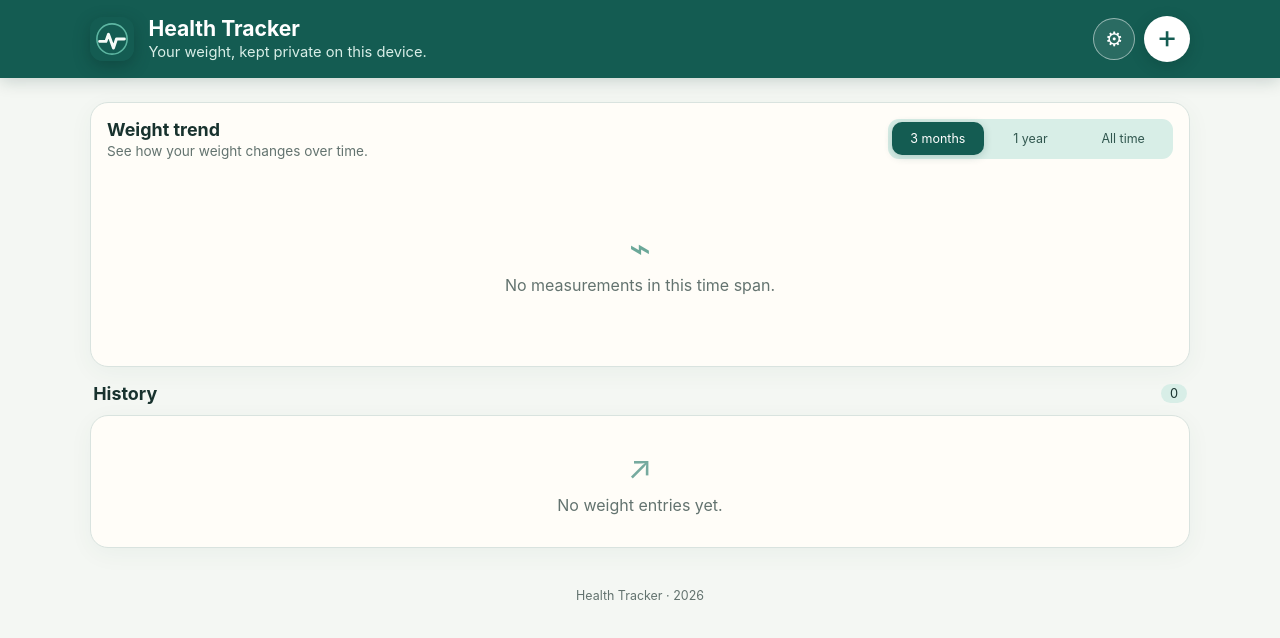
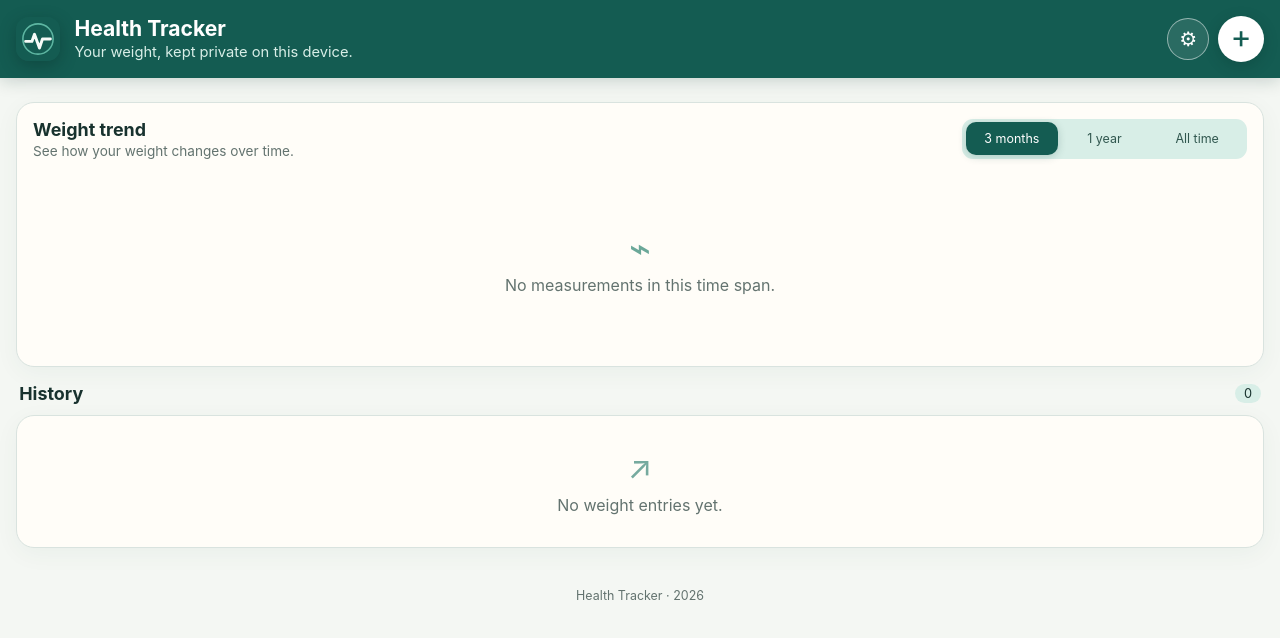
Before and after one commit to Scheronimus/HealthTracker, a React (Vite) app: page / in a window 1280 px wide. Shown: the top 638 px of the page. Built offline with nearby package versions, Linux system fonts and the light colour scheme.

Commit message:
Make chart fully responsive on mobile

```diff
--- a/src/App.css
+++ b/src/App.css
@@ -3,7 +3,7 @@ header { background: var(--green); color: white; padding: max(1.3rem, env(safe-a
 .brand { max-width: 1100px; margin: auto; display: flex; gap: .9rem; align-items: center; }
 .brand img { width: 52px; height: 52px; border-radius: 15px; box-shadow: 0 5px 16px #092f2a66; }
 h1, h2, p { margin-top: 0; } h1 { margin-bottom: .15rem; font-size: 1.55rem; } .brand p { margin: 0; color: #d8eee7; font-size: .92rem; }
-main { width: min(1100px, calc(100% - 2rem)); margin: 1rem auto 2.5rem; }
+main { width: min(1400px, calc(100% - 1rem)); margin: .5rem auto 2.5rem; }
 .privacy { display: flex; flex-direction: column; gap: .2rem; padding: .85rem 1rem; border-radius: 14px; background: var(--mint); font-size: .88rem; }
 .privacy span { color: #395b54; }
 .summary { display: grid; grid-template-columns: repeat(2, 1fr); gap: .65rem; margin: 1rem 0; }
@@ -37,7 +37,7 @@ button:hover { filter: brightness(.96); } .error { color: var(--danger); font-si
 .hint, .status { margin: .85rem 0 0; font-size: .82rem; color: var(--muted); } .status { color: var(--green-dark); }
 .offline-note, footer { color: var(--muted); font-size: .78rem; text-align: center; margin: 1.1rem 0; } .offline-note::first-letter { color: #3ca37d; }
 footer { padding-bottom: max(1rem, env(safe-area-inset-bottom)); }
-@media (min-width: 720px) { main { margin-top: 1.5rem; } .summary { grid-template-columns: repeat(4, 1fr); } .layout { grid-template-columns: minmax(280px, .8fr) minmax(400px, 1.2fr); } .entry-form { position: sticky; top: 1rem; } }
+@media (min-width: 720px) { main { width: min(1400px, calc(100% - 2rem)); margin-top: 1.5rem; } .summary { grid-template-columns: repeat(4, 1fr); } .layout { grid-template-columns: minmax(280px, .8fr) minmax(400px, 1.2fr); } .entry-form { position: sticky; top: 1rem; } }
 @media (prefers-color-scheme: dark) { :root { background: #10211e; color: #eaf2ef; --cream: #182d29; --ink: #edf5f2; --muted: #a7b9b4; --line: #2c4640; } input, textarea, select, .weight-input { background: #10211e; color: #edf5f2; border-color: #48625c; } .privacy { color: #18322e; } button { background: #213a35; color: #dff4ed; border-color: #48625c; } }
 
 .weight-chart { margin: 1rem 0; padding: 1rem; overflow: hidden; }
@@ -47,8 +47,8 @@ footer { padding-bottom: max(1rem, env(safe-area-inset-bottom)); }
 .span-control { display: grid; grid-template-columns: repeat(3, 1fr); padding: .22rem; border-radius: 11px; background: var(--mint); }
 .span-control button { min-width: 0; border: 0; padding: .55rem .4rem; background: transparent; color: #31574f; font-size: .78rem; }
 .span-control button.active { background: var(--green); color: white; box-shadow: 0 2px 8px #0c443c33; }
-.chart-wrap { position: relative; width: 100%; overflow-x: auto; }
-.chart-svg { display: block; width: 100%; min-width: 520px; height: auto; overflow: visible; }
+.chart-wrap { position: relative; width: 100%; overflow: hidden; }
+.chart-svg { display: block; width: 100%; max-width: 100%; height: auto; overflow: visible; }
 .grid-line { stroke: var(--line); stroke-width: 1; stroke-dasharray: 4 5; }
 .axis-label { fill: var(--muted); font-size: 12px; }
 .y-label { text-anchor: end; }
@@ -65,7 +65,7 @@ footer { padding-bottom: max(1rem, env(safe-area-inset-bottom)); }
 
 /* Screen navigation */
 .app-header { position: sticky; top: 0; z-index: 20; padding: max(.8rem, env(safe-area-inset-top)) 1rem .8rem; box-shadow: 0 3px 16px #092f2a30; }
-.topbar { width: min(1100px, 100%); min-height: 52px; margin: auto; display: flex; align-items: center; }
+.topbar { width: min(1400px, 100%); min-height: 52px; margin: auto; display: flex; align-items: center; }
 .dashboard-topbar { justify-content: space-between; gap: 1rem; }
 .dashboard-topbar .brand { min-width: 0; margin: 0; }
 .dashboard-topbar .brand img { width: 44px; height: 44px; border-radius: 13px; }
@@ -116,3 +116,4 @@ footer { padding-bottom: max(1rem, env(safe-area-inset-bottom)); }
 .chart-crosshair { stroke: #0d6657; stroke-width: 1.5; stroke-dasharray: 5 4; vector-effect: non-scaling-stroke; pointer-events: none; }
 .chart-navigation { fill: transparent; cursor: crosshair; touch-action: pan-y; }
 .chart-navigation:focus { outline: none; stroke: #e08c5a; stroke-width: 2; stroke-dasharray: 5 4; vector-effect: non-scaling-stroke; }
+@media (max-width: 520px) { .weight-chart { padding: .75rem .45rem .7rem; } .chart-header { padding: 0 .3rem; } .chart-caption { padding-right: .3rem; } }
--- a/src/components/WeightChart.jsx
+++ b/src/components/WeightChart.jsx
@@ -55,7 +55,7 @@ export function WeightChart({ measurements, language, t }) {
             {active && <line className="chart-crosshair" x1={active.x} x2={active.x} y1="0" y2={HEIGHT} />}
             <text className="axis-label x-start" x="0" y={HEIGHT + 28}>{new Intl.DateTimeFormat(language, { dateStyle: 'medium' }).format(new Date(first.timestamp))}</text>
             {last.id !== first.id && <text className="axis-label x-end" x={WIDTH} y={HEIGHT + 28}>{new Intl.DateTimeFormat(language, { dateStyle: 'medium' }).format(new Date(last.timestamp))}</text>}
-            <rect className="chart-navigation" x="0" y="0" width={WIDTH} height={HEIGHT} tabIndex="0" role="slider" aria-label={t('chartNavigation')} aria-valuemin="0" aria-valuemax={points.length - 1} aria-valuenow={activeIndex ?? points.length - 1} aria-valuetext={activeText} onFocus={() => setActiveIndex((current) => current ?? points.length - 1)} onKeyDown={navigate} onPointerDown={selectAtPointer} onPointerMove={selectAtPointer} />
+            <rect className="chart-navigation" x="0" y="0" width={WIDTH} height={HEIGHT} tabIndex="0" role="slider" aria-label={t('chartNavigation')} aria-valuemin="0" aria-valuemax={points.length - 1} aria-valuenow={activeIndex ?? points.length - 1} aria-valuetext={activeText} onFocus={() => setActiveIndex((current) => current ?? points.length - 1)} onKeyDown={navigate} onPointerDown={(event) => { event.currentTarget.setPointerCapture?.(event.pointerId); selectAtPointer(event) }} onPointerMove={selectAtPointer} />
           </g>
         </svg>
         {active && <div className="chart-tooltip"><strong>{active.value.toFixed(1)} kg</strong><span>{formatDateTime(active.timestamp, language)}</span>{active.note && <small>{active.note}</small>}</div>}
```
Also changed, not shown: 2 other files (tests, documents, lock files or other folders).
